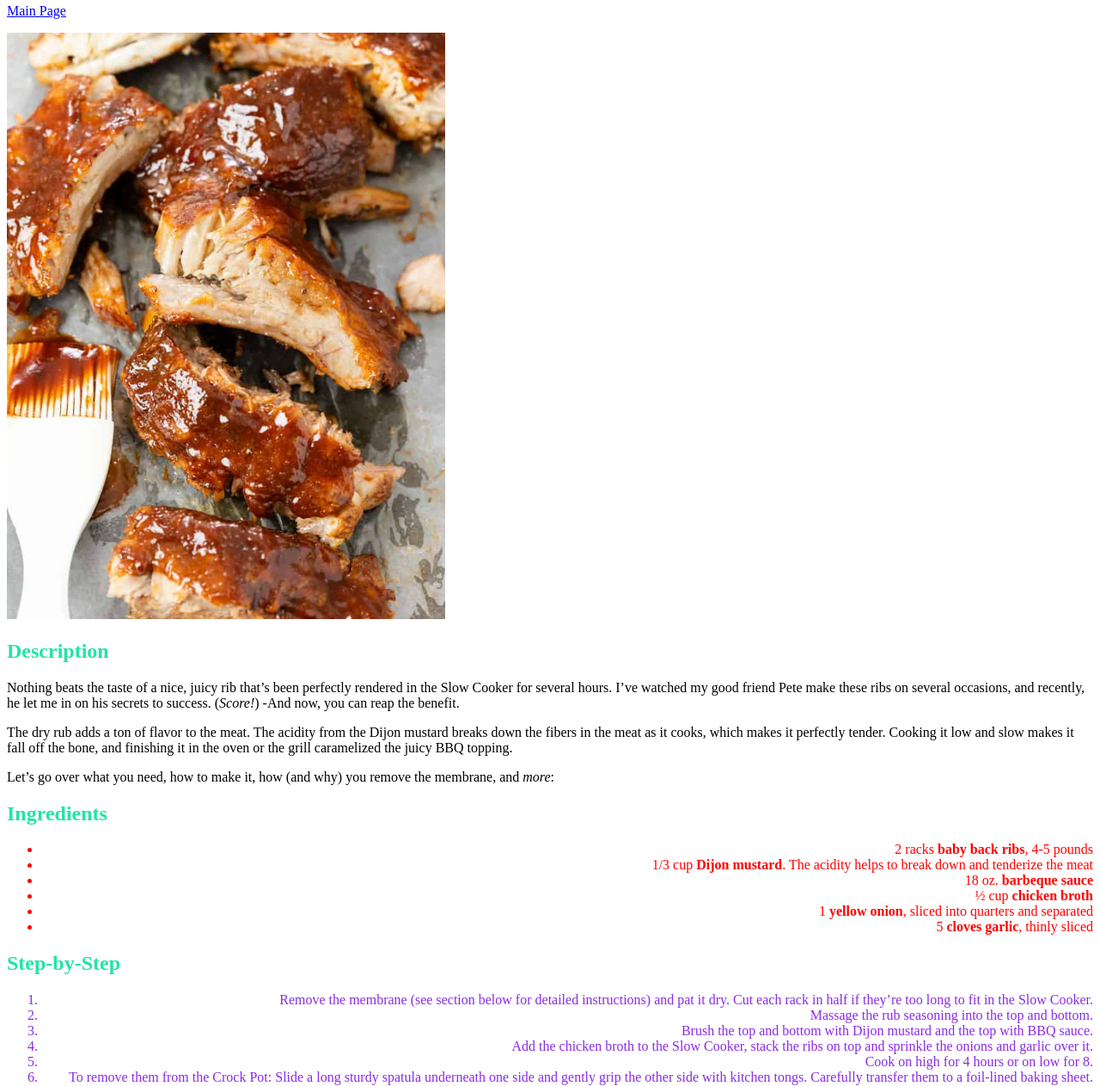
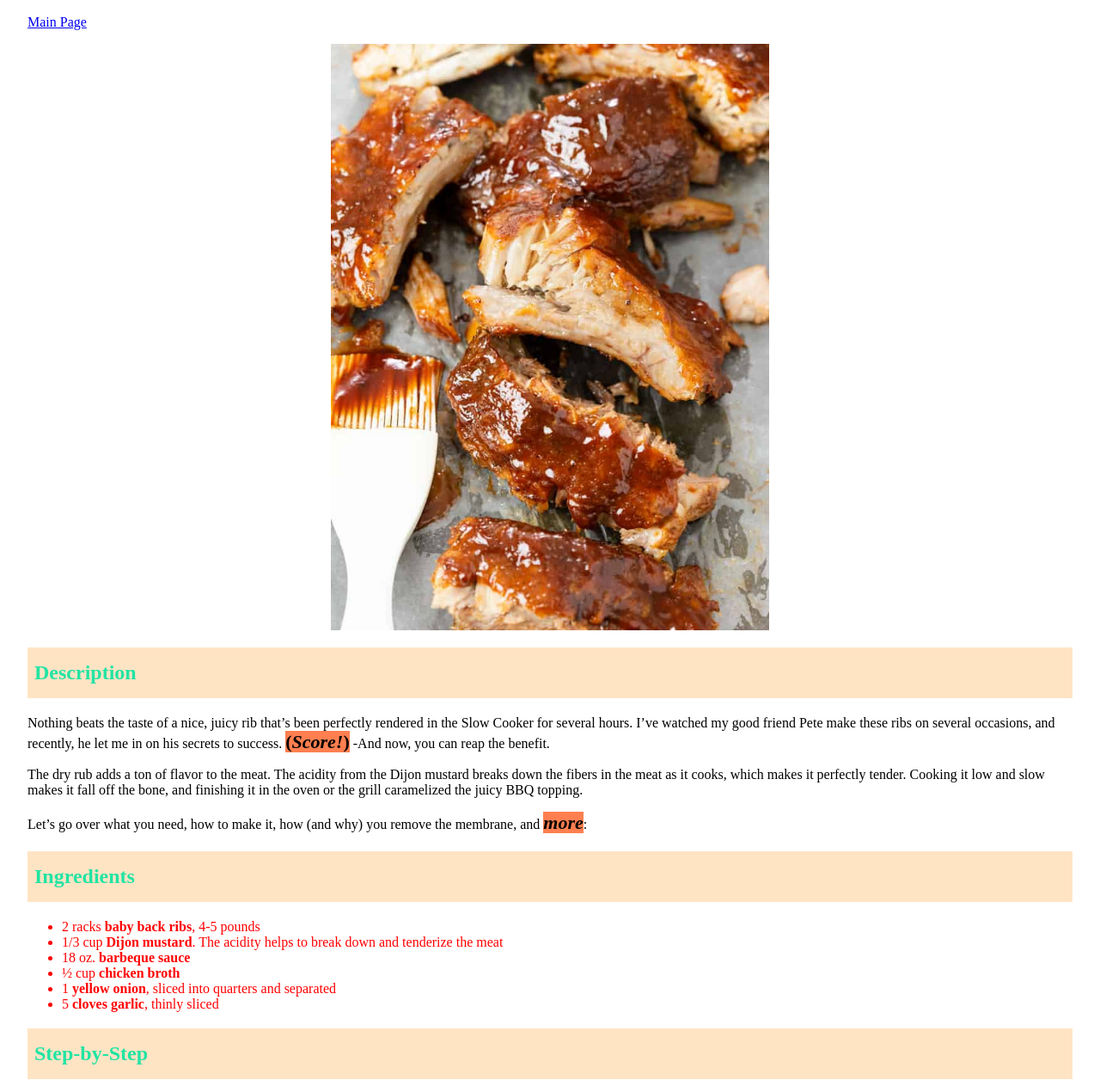
Before and after one commit to Tragiciy/odin-recipes, a plain HTML site: page recipes/ribs.html in a window 1280 px wide. Shown: the part 91-1354 px from the top of the page at 86% size. Drawn offline with Linux system fonts and the light colour scheme.

Commit message:
added block css styles

```diff
--- a/recipes/ribs.html
+++ b/recipes/ribs.html
@@ -8,13 +8,14 @@
 </head>
 <body>
     <h1 class="title">Ribs Recipe</h1>
+    <div class="main">
     <p><a href="../index.html">Main Page</a></p>
     <img src="../images/ribs.jpg" alt="Ribs Image" height="360" width="400">
 
     <h2 class="header">Description</h2>
-    <p>Nothing beats the taste of a nice, juicy rib that’s been perfectly rendered in the Slow Cooker for several hours. I’ve watched my good friend Pete make these ribs on several occasions, and recently, he let me in on his secrets to success. (<i>Score!</i>) -And now, you can reap the benefit.</p>
+    <p>Nothing beats the taste of a nice, juicy rib that’s been perfectly rendered in the Slow Cooker for several hours. I’ve watched my good friend Pete make these ribs on several occasions, and recently, he let me in on his secrets to success. <span>(<i>Score!</i>)</span> -And now, you can reap the benefit.</p>
     <p>The dry rub adds a ton of flavor to the meat. The acidity from the Dijon mustard breaks down the fibers in the meat as it cooks, which makes it perfectly tender. Cooking it low and slow makes it fall off the bone, and finishing it in the oven or the grill caramelized the juicy BBQ topping.</p>
-    <p>Let’s go over what you need, how to make it, how (and why) you remove the membrane, and <i>more</i>:</p>
+    <p>Let’s go over what you need, how to make it, how (and why) you remove the membrane, and <span><i>more</i></span>:</p>
 
     <h2 class="header">Ingredients</h2>
     <ul class="list dots">
@@ -39,5 +40,6 @@
         <li>Cook the ribs for 5 minutes. Flip and brush with BBQ Sauce. Cook for 5 more minutes.</li>
         <li>Flip one more time, brush with sauce, bake for 5 minutes.<i> <b>Serve!</b></i></li>
     </ol>
+</div>
 </body>
 </html>
--- a/styles.css
+++ b/styles.css
@@ -8,22 +8,43 @@
     background-color: black;
     color: wheat;
     font-size: 38px;
+    padding: 8px;
+    margin: 24px;
+}
+.main {
+    margin: 24px;
+}
+.recipes {
+    text-align: center;
+    font-size: 36px;
+    padding: auto;
+    list-style-position: inside;
+}
+
+span {
+    background-color: coral;
+    font-weight: bold;
+    font-size: 22px;
 }
 
 .header {
     text-align: left;
     font-weight: 800px;
     color: #21e4a3;
+    background-color: bisque;
+    padding: 16px 8px;
 }
 
 img {
+    display: block;
+    margin: auto;
     height: auto;
     width: 510px;
 }
 
 .list {
     color: red;
-    text-align: right;
+    text-align: left;
 }
 
 .list.numbers {
```
Also changed, not shown: index.html (+7 -5 lines), recipes/cheesecake.html (+4 -2 lines), recipes/lasagna.html (+3 -1 lines).
